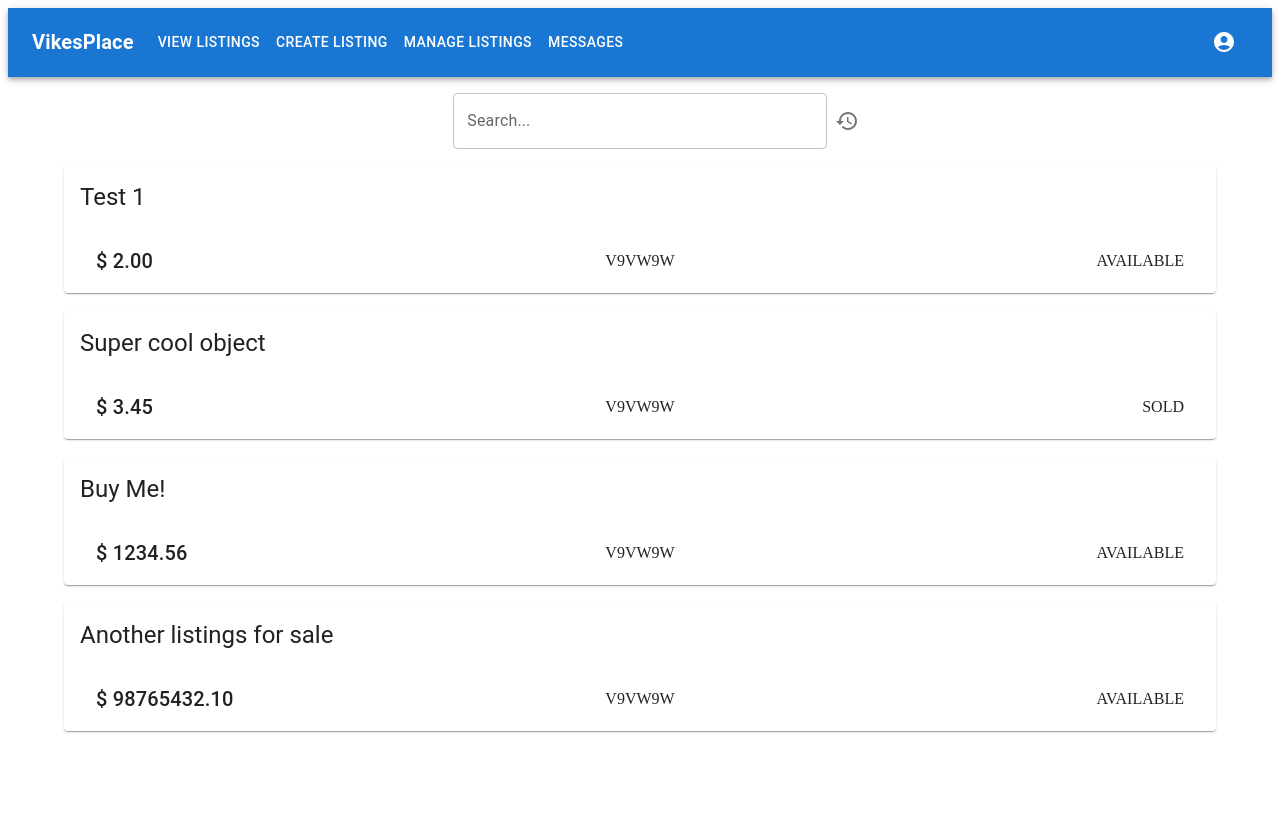
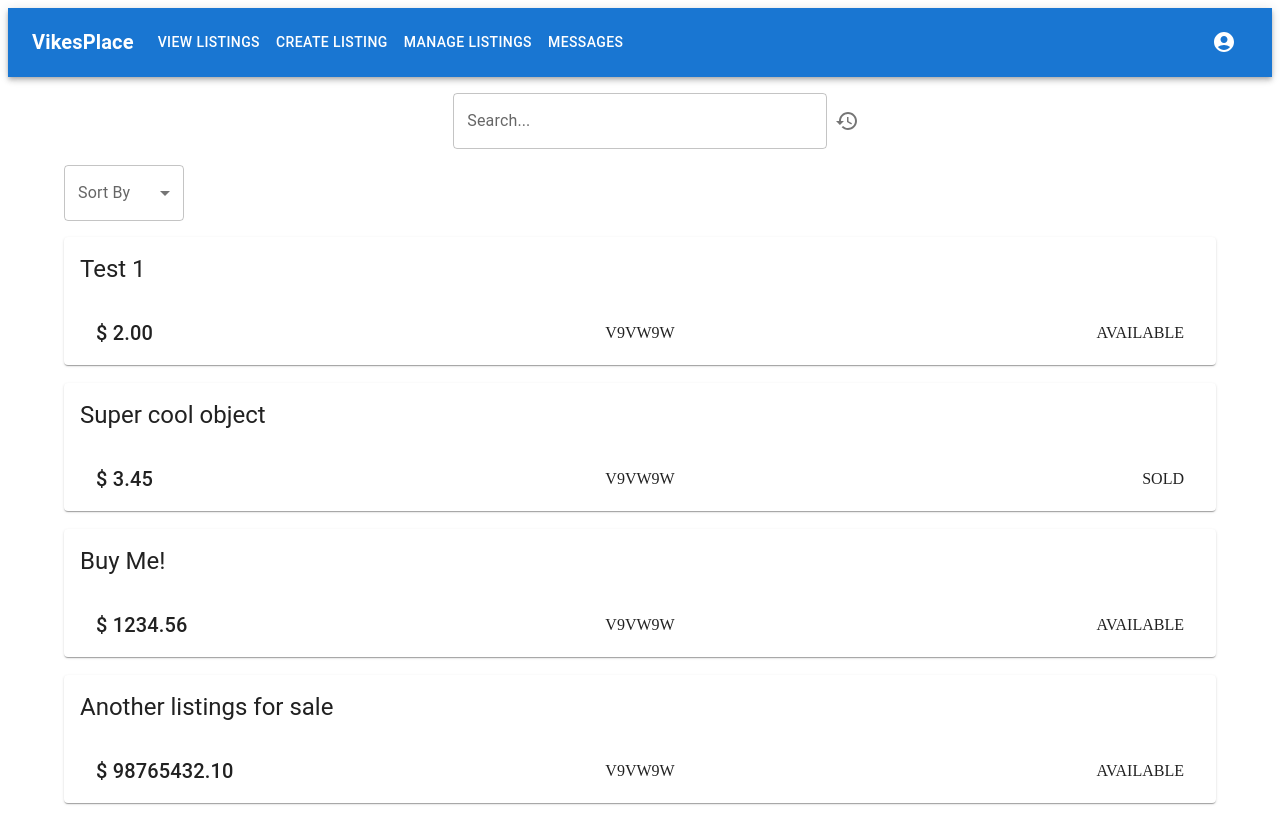
Before and after one commit to vikesplace/vikesplace, a React (Create React App) app in the folder frontend/: page /view-listings in a window 1280 px wide. Before the commit the page ends 800 px from the top, so only its background shows below. Built offline with nearby package versions, Linux system fonts and the light colour scheme.

Commit message:
added sorting

```diff
--- a/frontend/src/pages/ViewListings.js
+++ b/frontend/src/pages/ViewListings.js
@@ -1,12 +1,16 @@
-import React from 'react';
+import React, { useState } from 'react';
 import { useNavigate } from 'react-router-dom';
 import Container from '@mui/material/Container';
 import Box from '@mui/material/Box';
+import FormControl from '@mui/material/FormControl';
+import InputLabel from '@mui/material/InputLabel';
+import Select from '@mui/material/Select';
+import MenuItem from '@mui/material/MenuItem';
 import '../App.css';
 import ActionAreaCard from '../components/ListingCard';
 import SearchBar from '../components/SearchBar';
 
-const listings = [
+const initialListings = [
   { id: '4', title: 'Test 1', price: '2.00', location: 'V9VW9W', status: 'AVAILABLE' },
   { id: '10', title: 'Super cool object', price: '3.45', location: 'V9VW9W', status: 'SOLD' },
   { id: '100', title: 'Buy Me!', price: '1234.56', location: 'V9VW9W', status: 'AVAILABLE' },
@@ -15,15 +19,58 @@ const listings = [
 
 function ViewListings() {
   const navigate = useNavigate();
+  const [sortCategory, setSortCategory] = useState('');
+
+  const [listings, setListings] = useState(initialListings);
 
   const handleListingClick = (id) => {
     navigate(`/listings/${id}`);
+  };
+
+  const handleSortChange = (event) => {
+    const category = event.target.value;
+    setSortCategory(category);
+
+    switch (category) {
+      case 'price':
+        const sortedByPrice = [...listings].sort((a, b) => parseFloat(a.price) - parseFloat(b.price));
+        setListings(sortedByPrice);
+        break;
+      case 'location':
+        const sortedByLocation = [...listings].sort((a, b) => a.location.localeCompare(b.location));
+        setListings(sortedByLocation);
+        break;
+      case 'status':
+        const sortedByStatus = [...listings].sort((a, b) => a.status.localeCompare(b.status));
+        setListings(sortedByStatus);
+        break;
+      default:
+        setListings(initialListings);
+        break;
+    }
   };
 
   return (
     <div className="ViewListings">
       <Container>
         <SearchBar />
+        <Box mt={2}>
+          <FormControl sx={{ minWidth: 120 }}>
+            <InputLabel id="sort-select-label">Sort By</InputLabel>
+            <Select
+              labelId="sort-select-label"
+              id="sort-select"
+              value={sortCategory}
+              label="Sort By"
+              onChange={handleSortChange}
+            >
+              <MenuItem value=""><em>None</em></MenuItem>
+              <MenuItem value="price">Price</MenuItem>
+              <MenuItem value="location">Location</MenuItem>
+              <MenuItem value="status">Status</MenuItem>
+            </Select>
+          </FormControl>
+        </Box>
         <Box mt={2}>
           {listings.map((listing) => (
             <div key={'div' + listing.id} onClick={() => handleListingClick(listing.id)}>
```
